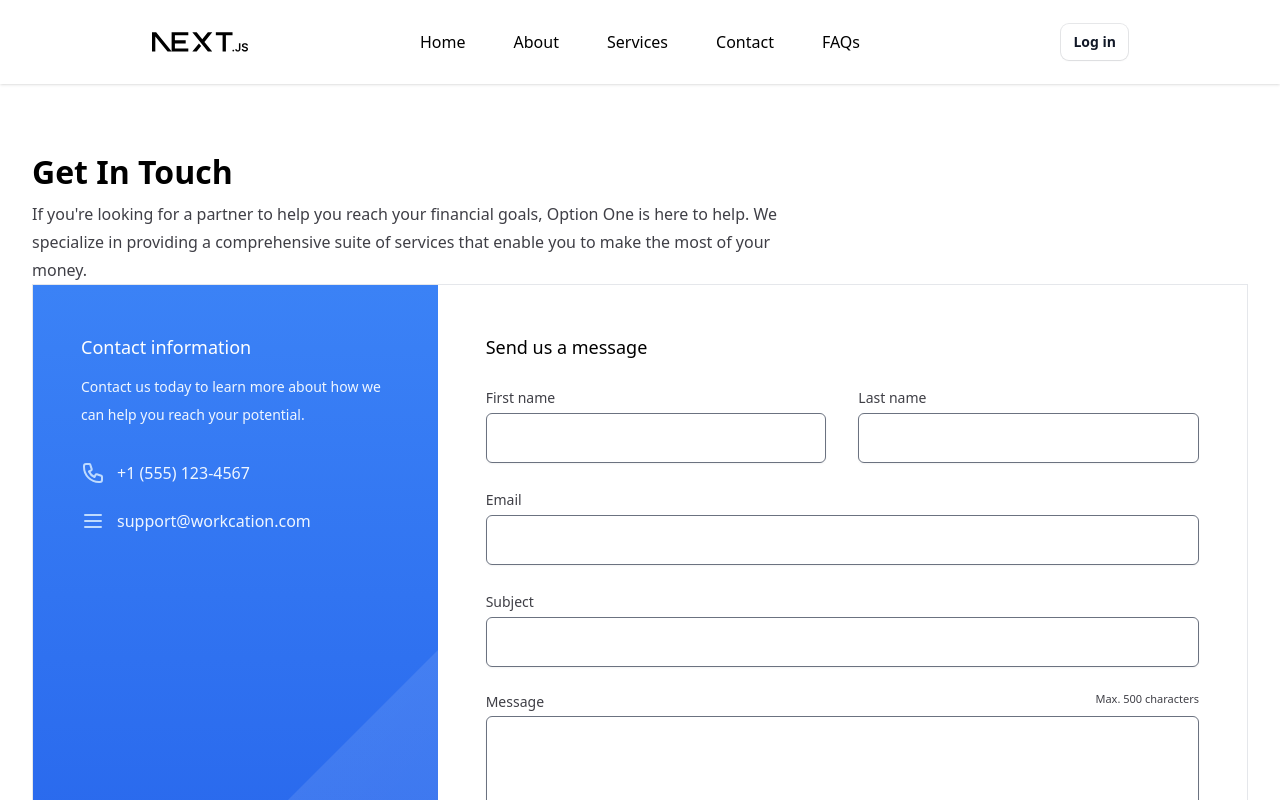
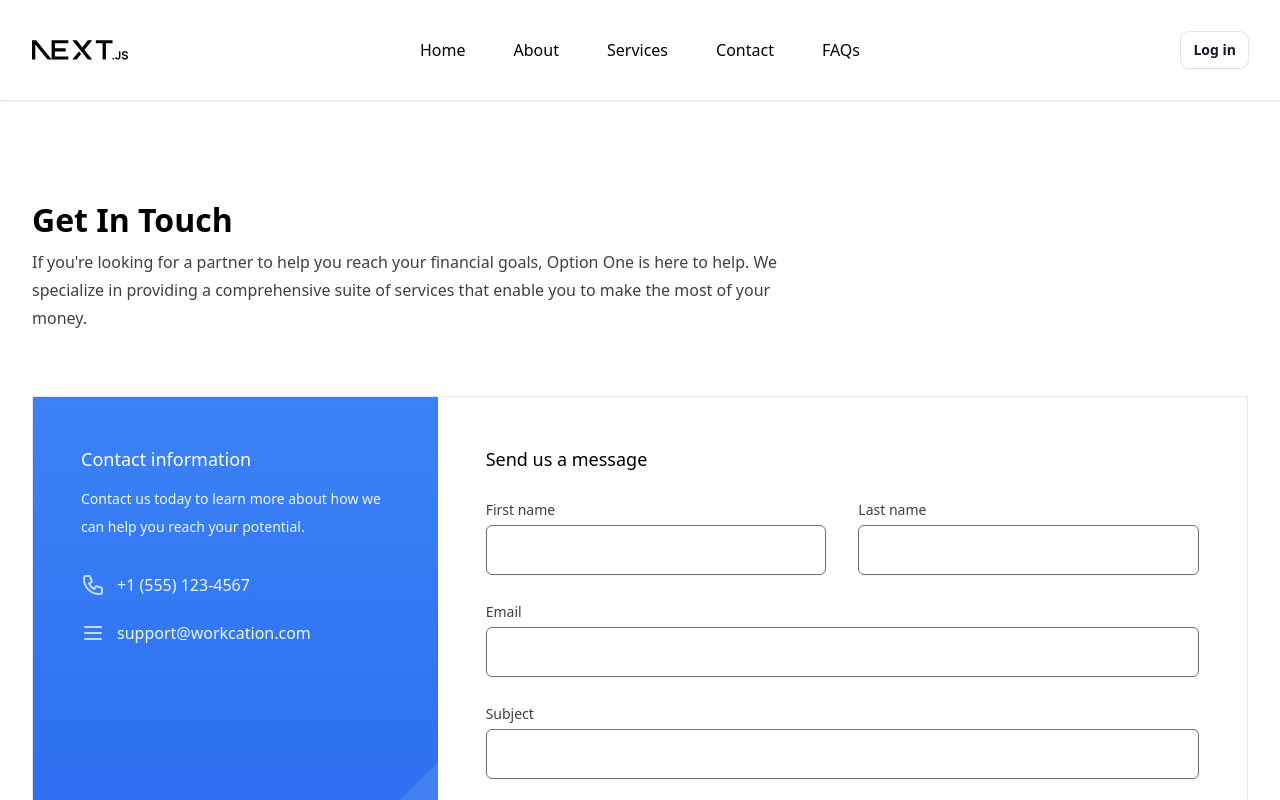
Before and after one commit to Justin-Bento/optionone-staffing-agency, a Next.js app: page /contact in a window 1280 px wide. Shown: the top 800 px of the page. Built offline with nearby package versions, Linux system fonts and the light colour scheme.

Commit message:
updated wrapper component

```diff
--- a/components/Appbar.tsx
+++ b/components/Appbar.tsx
@@ -17,7 +17,7 @@
   return (
     <>
       <div className="shadow">
-        <div className="max-w-5xl p-4 mx-auto md:p-6">
+        <div className="wrapper">
           <nav className="flex items-center justify-between h-9" aria-label="Global">
             <div className="flex lg:min-w-0 lg:flex-1" aria-label="Global">
               <a href="#" className="-m-1.5 p-1.5">
--- a/styles/globals.css
+++ b/styles/globals.css
@@ -3,7 +3,7 @@
 
 @layer components {
   .wrapper {
-    @apply mx-auto max-w-7xl sm:px-6 lg:px-8;
+    @apply p-4 mx-auto max-w-7xl md:p-6 lg:p-8;
   }
   .type-display-large {
     @apply font-sans text-[3.563rem] capitalize font-semibold leading-10
```
